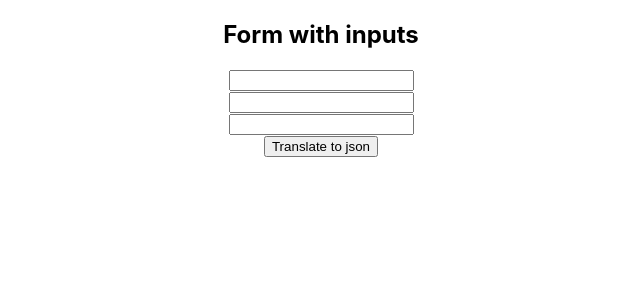
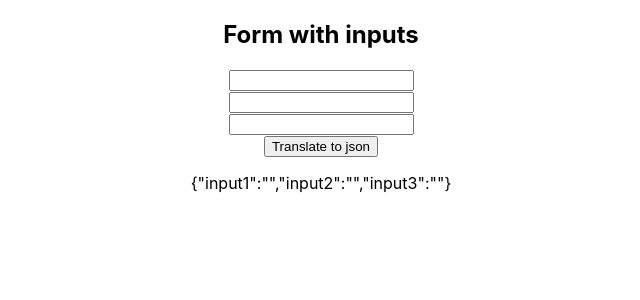
Before and after one commit to Saoa35/task1Les5, a React (Create React App) app: page / in a window 1280 px wide. Shown: the top 300 px of the page, without its empty margins (319-959 px from the left). Built offline with nearby package versions, Linux system fonts and the light colour scheme.

Commit message:
+ json to render

```diff
--- a/src/Components/Form/Form.js
+++ b/src/Components/Form/Form.js
@@ -13,6 +13,7 @@ class Form extends React.Component {
         super(props);
         this.handleChange = this.handleChange.bind(this);
         this.handleSubmit = this.handleSubmit.bind(this);
+        this.json = JSON.stringify(this.state);
     }
 
     handleChange(e) {
@@ -26,6 +27,7 @@ class Form extends React.Component {
     handleSubmit(e) {
         e.preventDefault();
         console.log(this.state);
+        // this.json;
 
             // const json = JSON.stringify(this.state);
 
@@ -50,7 +52,7 @@ class Form extends React.Component {
                    <input type='submit' value='Translate to json'/>
                </form>
                <p >
-                   {/* {this.state} */}
+                   {this.json}
                </p>
             </div>
 
```
